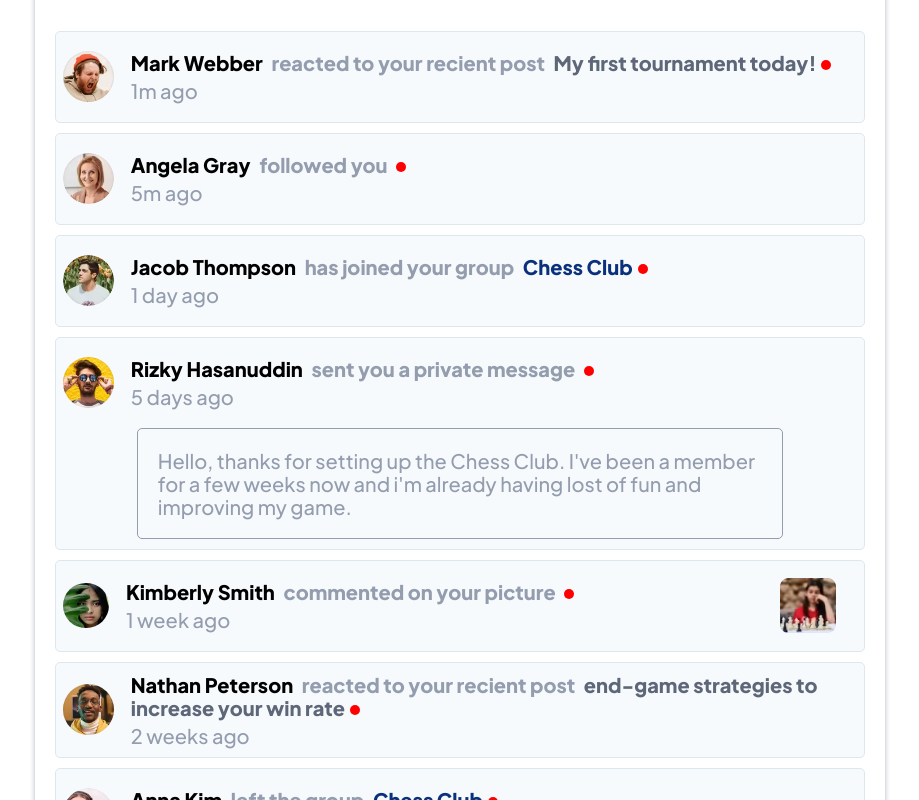
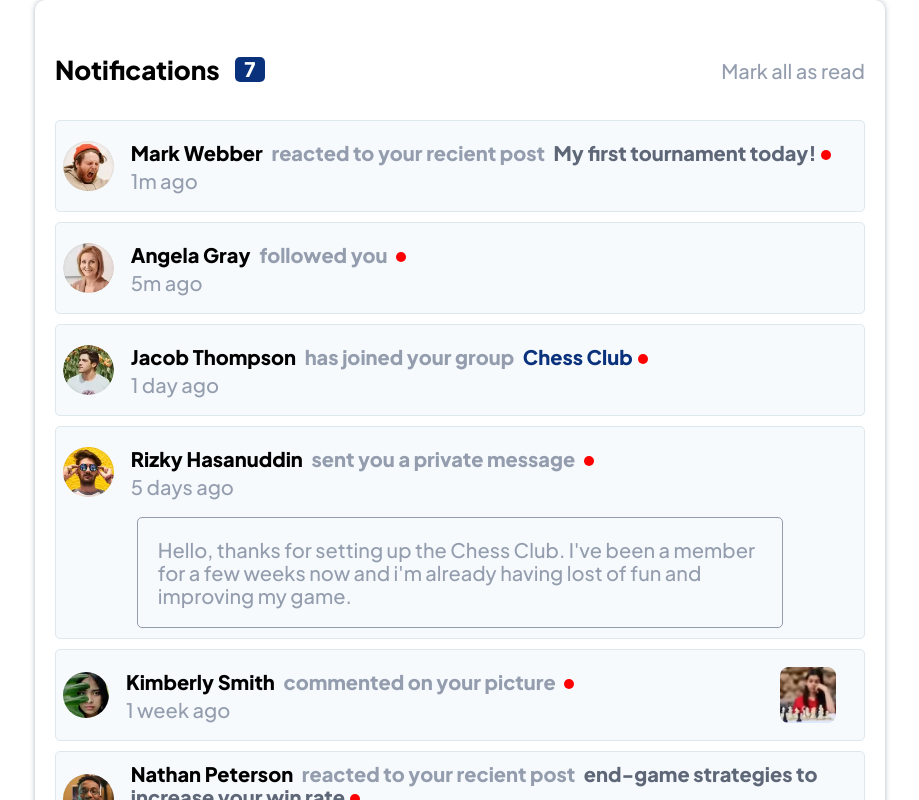
Before and after one commit to jhonnymosquera/notifications, a React (Vite) app: page / in a window 1280 px wide. Shown: the top 800 px of the page, without its empty margins (180-1099 px from the left). Built offline with nearby package versions, Linux system fonts and the light colour scheme.

Commit message:
Update cardNotification.css

```diff
--- a/src/components/notifications/cardNotification.css
+++ b/src/components/notifications/cardNotification.css
@@ -2,12 +2,6 @@
 	display: flex;
 	justify-content: center;
 	align-items: center;
-}
-
-@media (min-width: 376px) {
-	#root {
-		height: 100vh;
-	}
 }
 
 .contentNotification {
```
